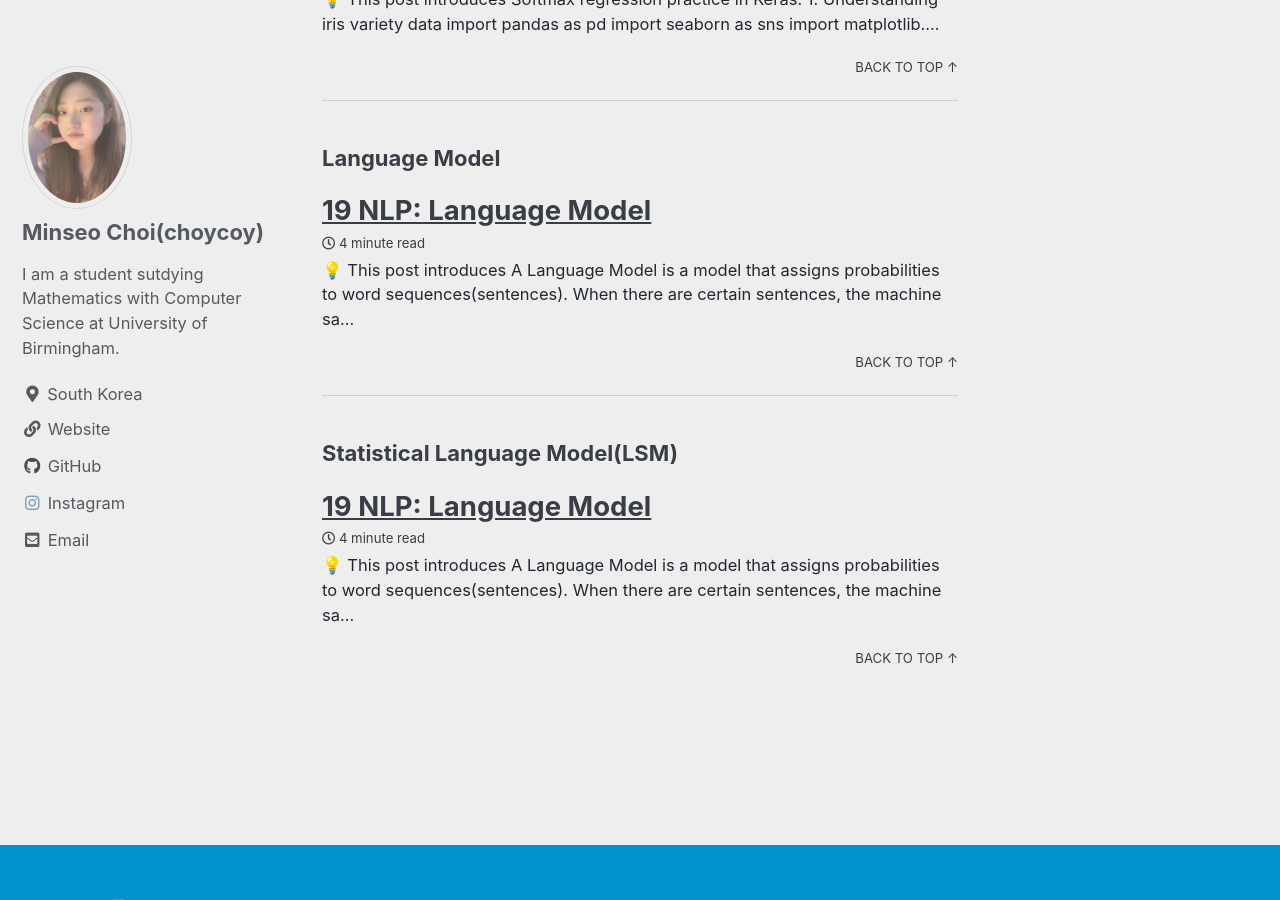
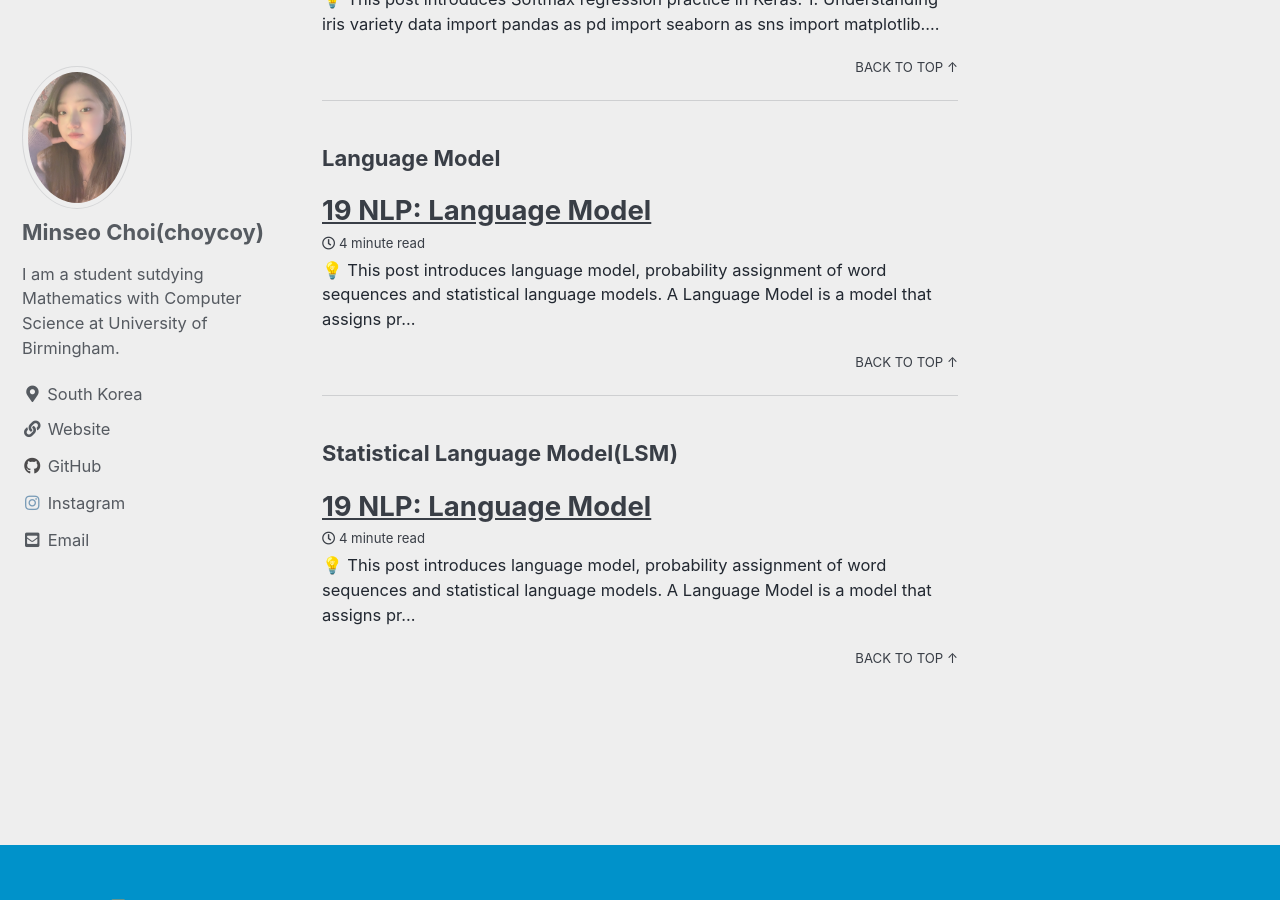
Before and after one commit to choycoy/choycoy.github.io, a Jekyll site: the page built from _pages/tag-archive.md, in a window 1280 px wide and 900 px high, scrolled down 28079 px. Built offline with Jekyll 4.4.1, drawn with Linux system fonts in a browser that asks for light colours; cached includes are drawn as plain includes; some of the changed text lies outside the part shown.

Commit message:
Update 2023-01-09-19-nlp-language-model.markdown

```diff
--- a/_posts/2023-01-09-19-nlp-language-model.markdown
+++ b/_posts/2023-01-09-19-nlp-language-model.markdown
@@ -5,10 +5,10 @@ tags:
   - Language Model
   - Statistical Language Model(LSM)
 ---
-💡 This post introduces
+💡 This post introduces language model, probability assignment of word sequences and statistical language models.
 {: .notice--warning}
 
-A `Language Model` is a model that **assigns probabilities to word sequences(sentences)**. When there are certain sentences, the machine says this sentence is appropriate!, This sentence makes no sense! If it can accurately judge that, like a `human`, the performance of machine's nlp can be said to be excellent.
+A `Language Model` is a model that **assigns probabilities to word sequences(sentences)**. When there are certain sentences, the machine says "This sentence is appropriate!", "This sentence makes no sense!" and "If it can accurately judge that", like a `human`, the performance of machine's nlp can be said to be excellent.
 <br>
 <br>
 In this post, we learn about the `Statistical Language Model(LSM)` based on `statistics`. Statistical-based language models have many limitations in approximating the nlp we actually use, and these days, as artificial neural networks have solved many of these limitations, Statistical-base language models have decreased in use. But nonetheless, an understanding of the `statistics-based methodology` helps to get a holistic view of the language model.
```
